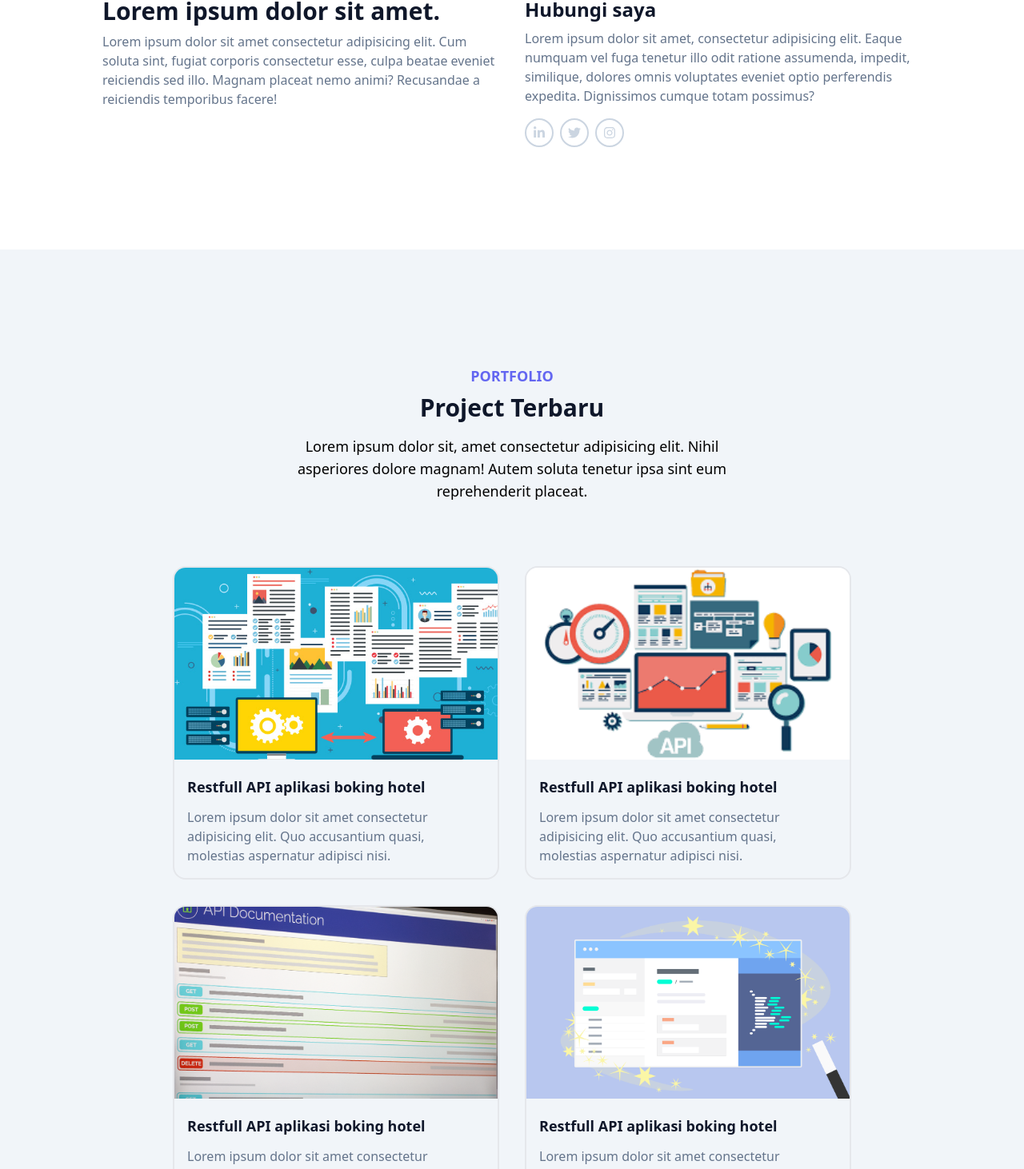
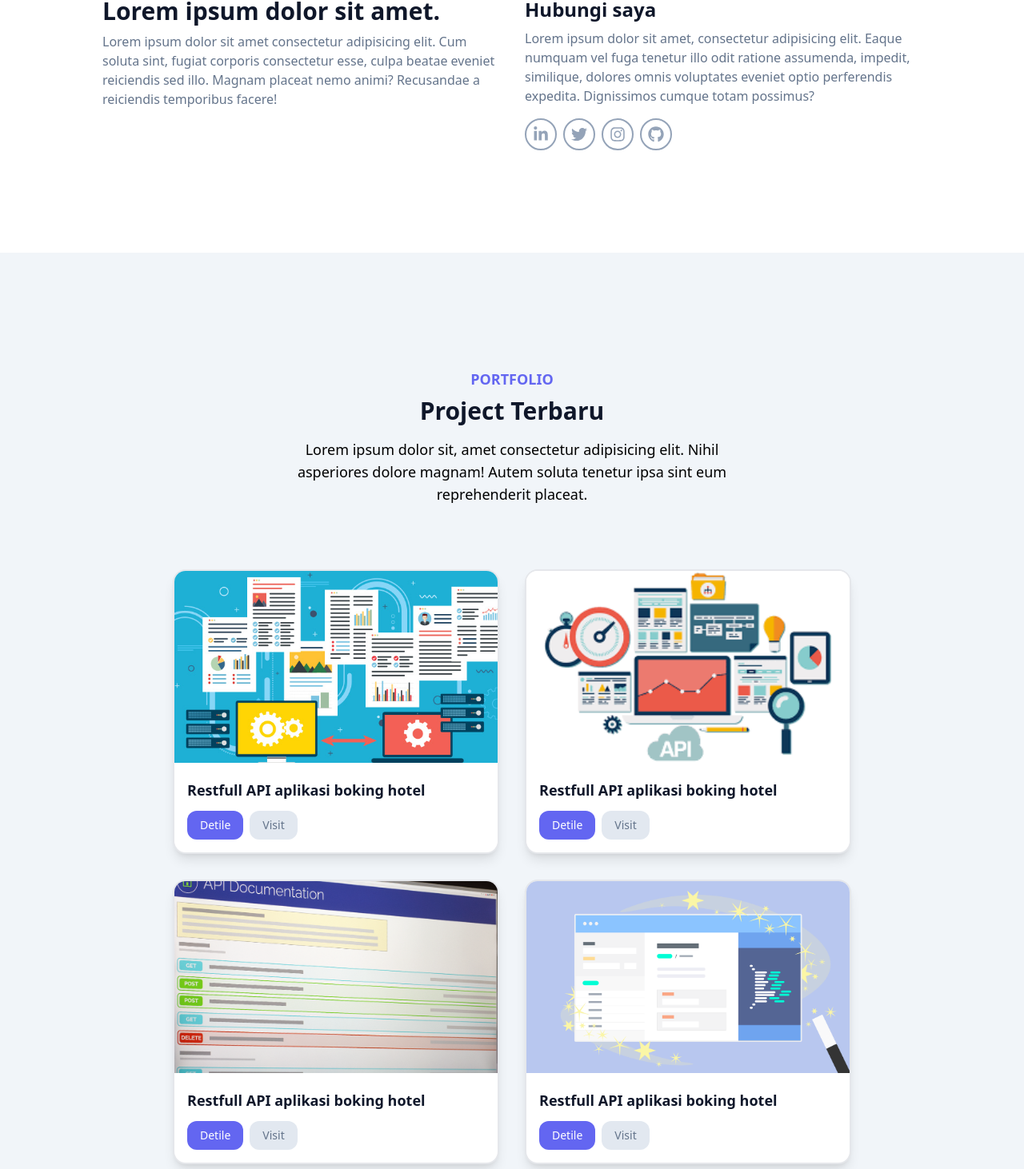
Before and after one commit to kamal-ts/myportfolio, a React (Create React App) app: page / in a window 1280 px wide. Shown: the part 724-2186 px from the top of the page at 80% size. Built offline with nearby package versions, Linux system fonts and the light colour scheme; the HTML template or start-up script is replaced by a standard one.

Commit message:
update style portfolio

```diff
--- a/src/components/home/aboutSection.jsx
+++ b/src/components/home/aboutSection.jsx
@@ -1,6 +1,6 @@
 /* eslint-disable jsx-a11y/anchor-is-valid */
 import React from 'react'
-import { FaTwitter, FaLinkedinIn, FaInstagram } from 'react-icons/fa'
+import { FaTwitter, FaLinkedinIn, FaInstagram, FaGithub } from 'react-icons/fa'
 
 function aboutSection() {
   return (
@@ -15,14 +15,17 @@ function aboutSection() {
             <h3 className='font-semibold text-dark text-2xl mb-2'>Hubungi saya</h3>
             <p className='text-base font-medium text-secondary'>Lorem ipsum dolor sit amet, consectetur adipisicing elit. Eaque numquam vel fuga tenetur illo odit ratione assumenda, impedit, similique, dolores omnis voluptates eveniet optio perferendis expedita. Dignissimos cumque totam possimus?</p>
               <div className=' flex items-center mt-4 gap-2 '>
-                <a href="#" className='transition-all duration-300 rounded-full flex justify-center items-center text-slate-300 border-2 border-slate-300 p-2 hover:border-indigo hover:text-white hover:bg-indigo '>
+                <a href="#" className='transition-all duration-300 text-xl rounded-full flex justify-center items-center text-slate-400 border-2 border-slate-400 p-2 hover:border-indigo hover:text-white hover:bg-indigo '>
                   <FaLinkedinIn/>
                 </a>
-                <a href="#" className='transition-all duration-300 rounded-full flex justify-center items-center text-slate-300 border-2 border-slate-300 p-2 hover:border-indigo hover:text-white hover:bg-indigo '>
+                <a href="#" className='transition-all duration-300 text-xl rounded-full flex justify-center items-center text-slate-400 border-2 border-slate-400 p-2 hover:border-indigo hover:text-white hover:bg-indigo '>
                   <FaTwitter/>
                 </a>
-                <a href="#" className='transition-all duration-300 rounded-full flex justify-center items-center text-slate-300 border-2 border-slate-300 p-2 hover:border-indigo hover:text-white hover:bg-indigo '>
+                <a href="#" className='transition-all duration-300 text-xl rounded-full flex justify-center items-center text-slate-400 border-2 border-slate-400 p-2 hover:border-indigo hover:text-white hover:bg-indigo '>
                   <FaInstagram/>
+                </a>
+                <a href="#" className='transition-all duration-300 text-xl rounded-full flex justify-center items-center text-slate-400 border-2 border-slate-400 p-2 hover:border-indigo hover:text-white hover:bg-indigo '>
+                  <FaGithub/>
                 </a>
               </div>
           </div>
--- a/src/components/home/portfolio.jsx
+++ b/src/components/home/portfolio.jsx
@@ -1,3 +1,4 @@
+
 import React from 'react'
 
 function portfolio() {
@@ -16,11 +17,16 @@ function portfolio() {
         {gambar.map((g, i) => (
 
           <div className='p-4 md:w-1/2 ' key={i}>
-            <div className='overflow-hidden border-2 rounded-2xl hover:border-sky-400 transition duration-300 hover:cursor-pointer'>
+            <div className='overflow-hidden bg-white shadow-lg border-2 rounded-2xl hover:border-sky-400 transition duration-300 hover:cursor-pointer'>
               <img src={`/img/${g}`} alt="portfolio" className={"w-full h-56 lg:h-60 object-cover"} />
               <div className='px-4 pb-4'>
-                <h3 className='font-semibold text-lg text-dark mt-5 mb-3'>Restfull API aplikasi boking hotel</h3>
-                <p className='font-medium text-base text-secondary'>Lorem ipsum dolor sit amet consectetur adipisicing elit. Quo accusantium quasi, molestias aspernatur adipisci nisi.</p>
+                <h3 className='font-semibold text-lg text-dark mt-5 mb-3 truncate '>Restfull API aplikasi boking hotel</h3>
+                <div className='flex gap-2'>
+
+                <a href='#sas' className='bg-indigo py-2 px-4 inline-block rounded-xl text-sm font-medium text-white hover:opacity-80'>Detile</a>
+                <a href='#sas' className='bg-slate-200 py-2 px-4 inline-block rounded-xl text-sm font-medium text-secondary hover:opacity-80'>Visit</a>
+                {/* <p className='font-medium text-base text-secondary' >Lorem ipsum dolor sit amet consectetur adipisicing elit. Quo accusantium quasi, molestias aspernatur adipisci nisi.</p> */}
+                </div>
               </div>
             </div>
           </div>
```
